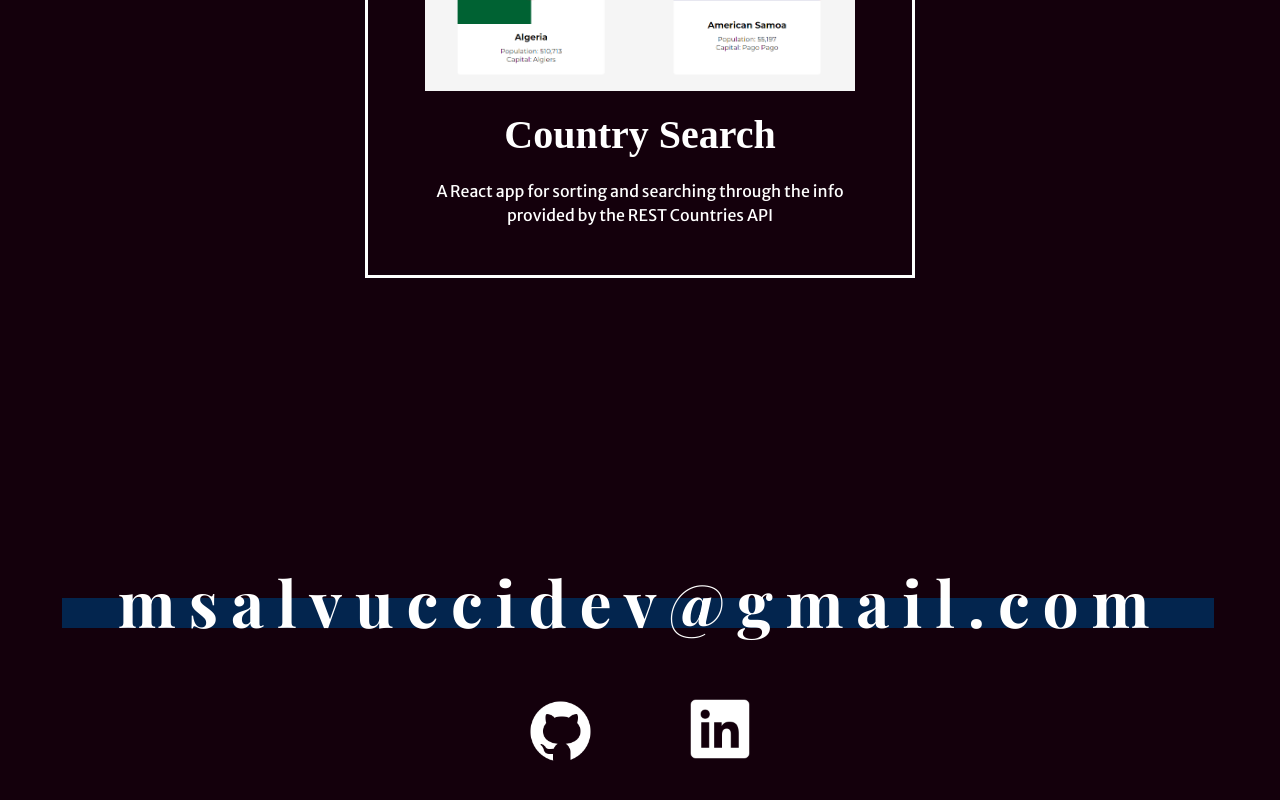
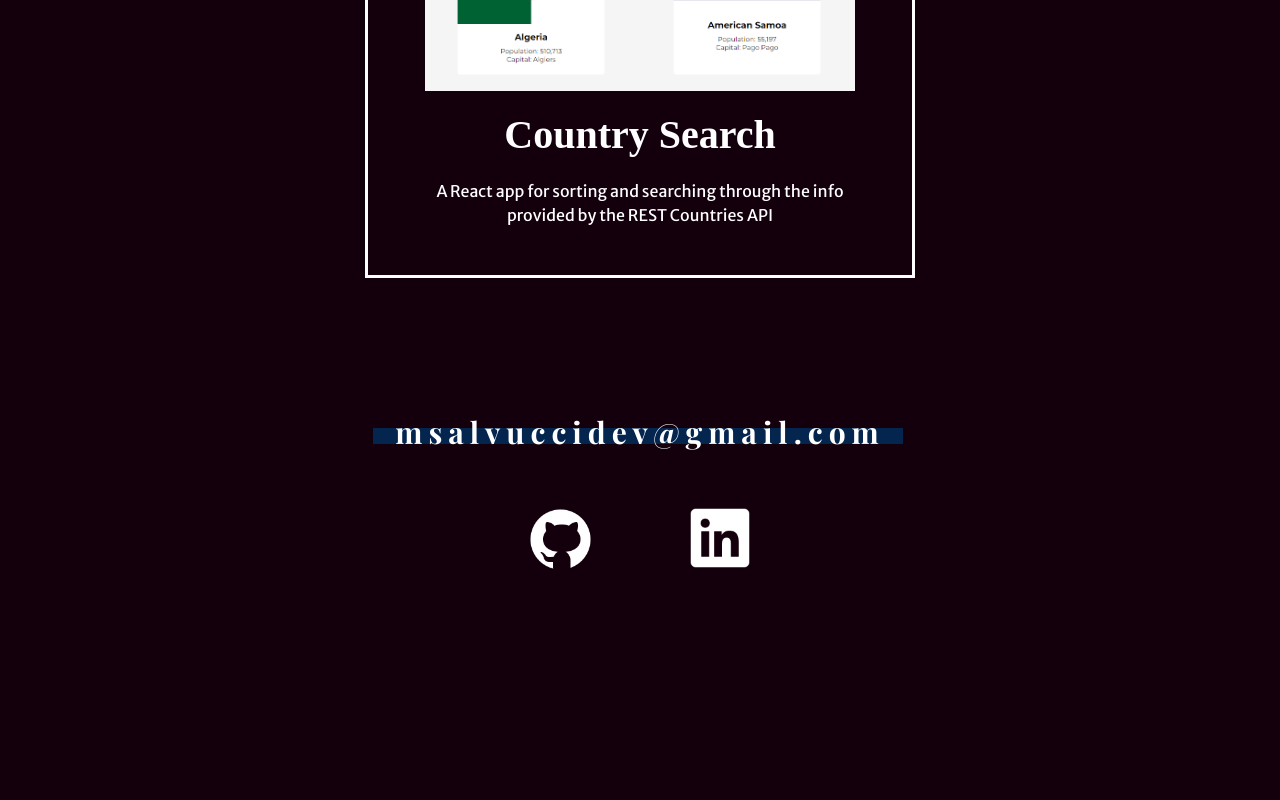
Before and after one commit to oryxwhite/marinasalvucci-portfolio, a Next.js app: page / in a window 1280 px wide. Shown: the part 2350-3150 px from the top of the page. After the commit the page ends 3003 px from the top, so only its background shows below. Built offline with nearby package versions, Linux system fonts and the light colour scheme; a web font is replaced by a local one.

Commit message:
added clamp to  footer email and highlight sizess

```diff
--- a/pages/components/footer/footer.js
+++ b/pages/components/footer/footer.js
@@ -15,13 +15,15 @@ export default function Footer() {
                 position='relative'
                 mt='4em'
                 zIndex='5'
-                fontSize='5vw'
+                fontSize='clamp(16px, 5vw, 30px)'
                 textAlign='center'
                 fontFamily='Playfair Display'
                 letterSpacing='.2em'
                 color='white'>
                     <Box
-                    top='5vw'
+                    maxW='530px'
+                    maxH='16px'
+                    top='clamp(16px, 5vw, 30px)'
                     left='-2px'
                     w='90vw'
                     h='2.4vw'
```
